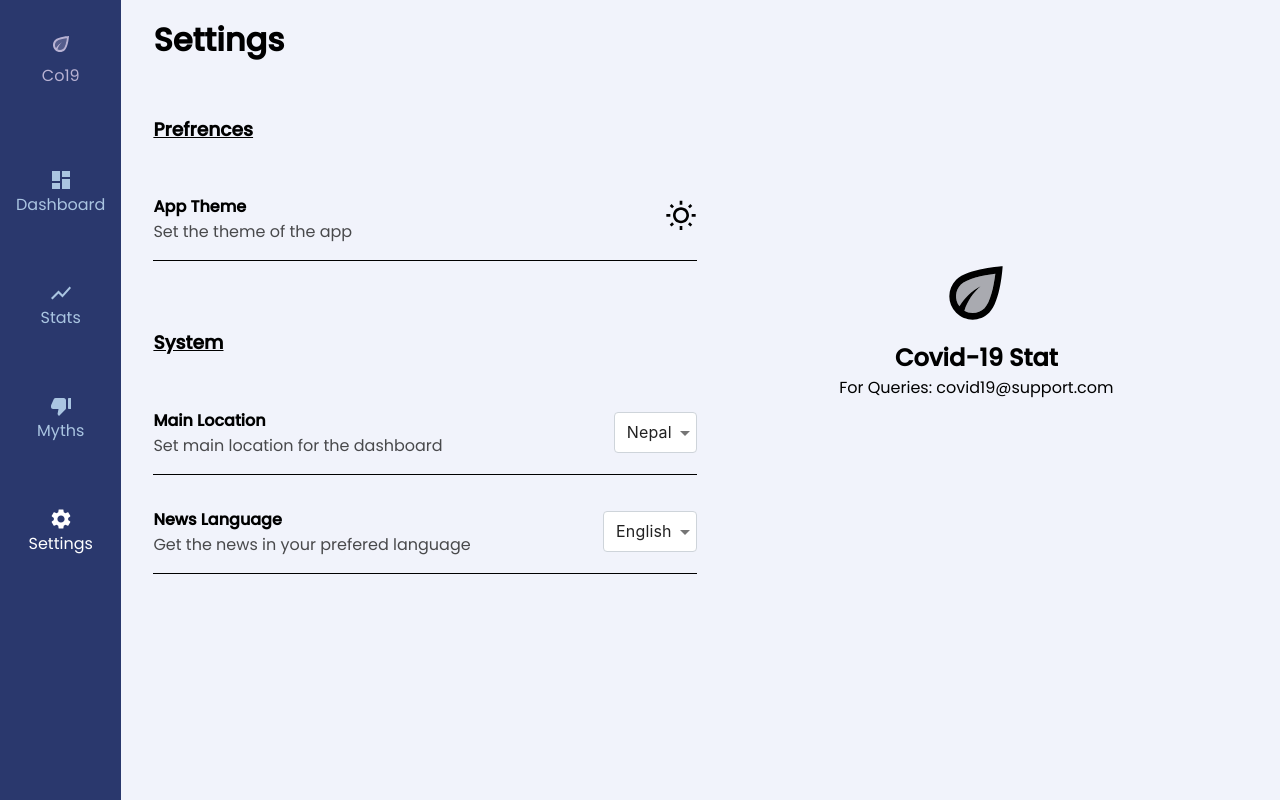
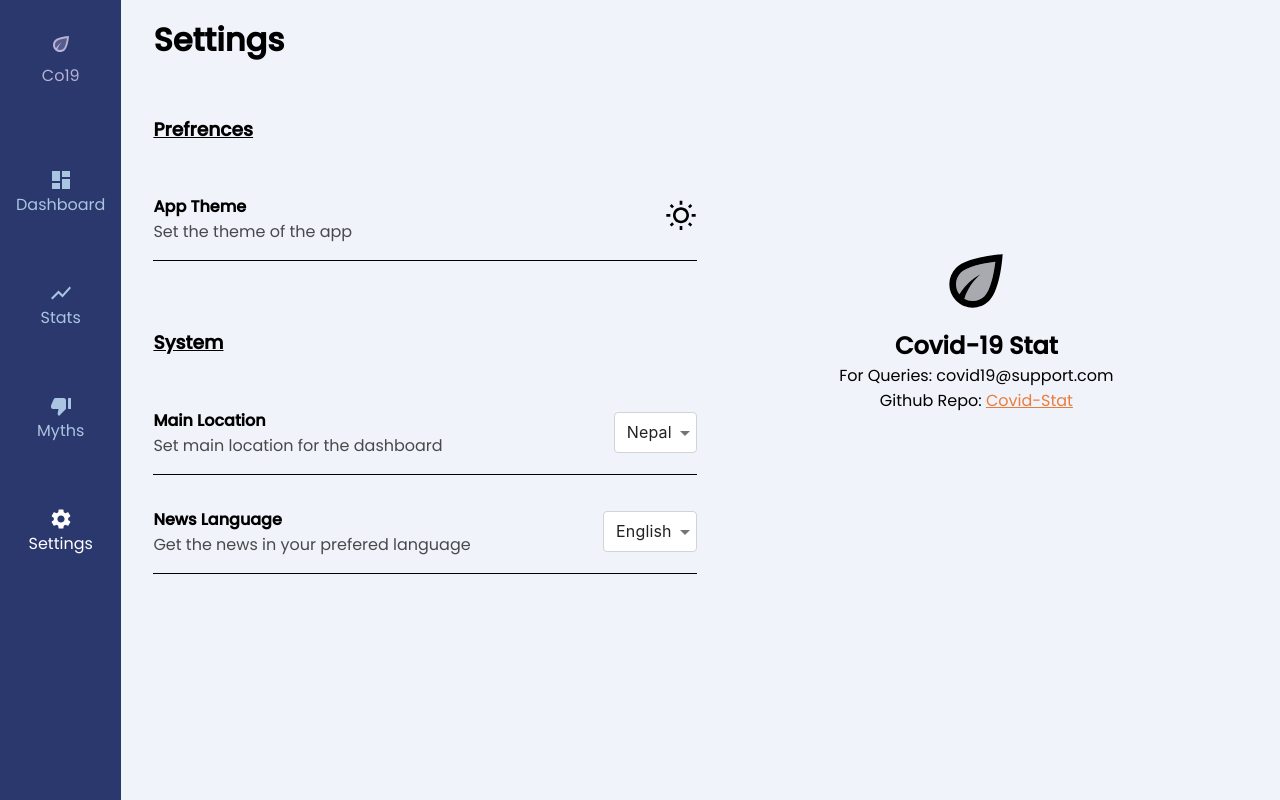
Before and after one commit to alsongarbuja/Covid-Stat, a React (Create React App) app: page /settings in a window 1280 px wide. Built offline with nearby package versions, Linux system fonts and the light colour scheme.

Commit message:
add github repo link

```diff
--- a/src/components/body/Settings/Settings.jsx
+++ b/src/components/body/Settings/Settings.jsx
@@ -120,6 +120,7 @@ const Settings = ({
                     <EcoTwoTone style={{ fontSize:"5rem" }}/>
                     <h2>Covid-19 Stat</h2>
                     <p>For Queries: covid19@support.com</p>
+                    <p>Github Repo: <a href="https://github.com/Alson33/Covid-Stat" rel="noreferrer" target="_blank" style={{ color:"rgba(230, 96, 14, 0.8)"}}>Covid-Stat</a></p>
                 </Grid>
             </Grid>
         </div>
```
